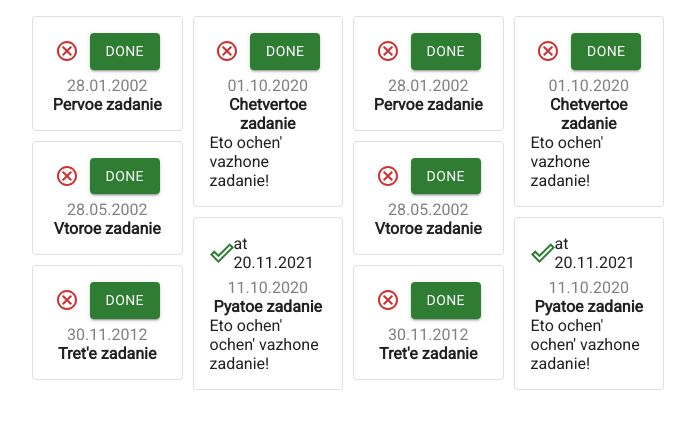
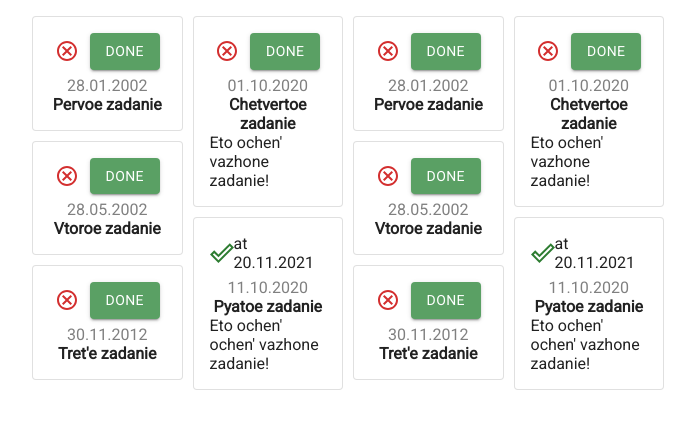
Before and after one commit to 4il612/todo-full-myself, a React (Create React App) app: page /test in a window 1280 px wide. Shown: the top 428 px of the page, without its empty margins (16-711 px from the left). Built offline with nearby package versions, Linux system fonts and the light colour scheme.

Commit message:
feat: soft color of card btn

```diff
--- a/src/components/TodoCard.tsx
+++ b/src/components/TodoCard.tsx
@@ -33,7 +33,7 @@ const TodoCard = ({
   const onMouseEnter = () => {
     timerRef.current = setTimeout(() => {
       setIsHovered(true);
-    }, 500);
+    }, 200);
     // add ref in TodoCard.scss variable (scss variable must be on 0.5s bigger)
   };
 
@@ -76,6 +76,7 @@ const TodoCard = ({
               <div className="card-head-iconblock">
                 <CancelOutlined color="error" />
                 <Button
+                  style={{ backgroundColor: "rgb(90, 160, 100)" }}
                   onClick={() => {
                     setIsDone(true);
                     setDoneAtTime(normalizeDate());
```
